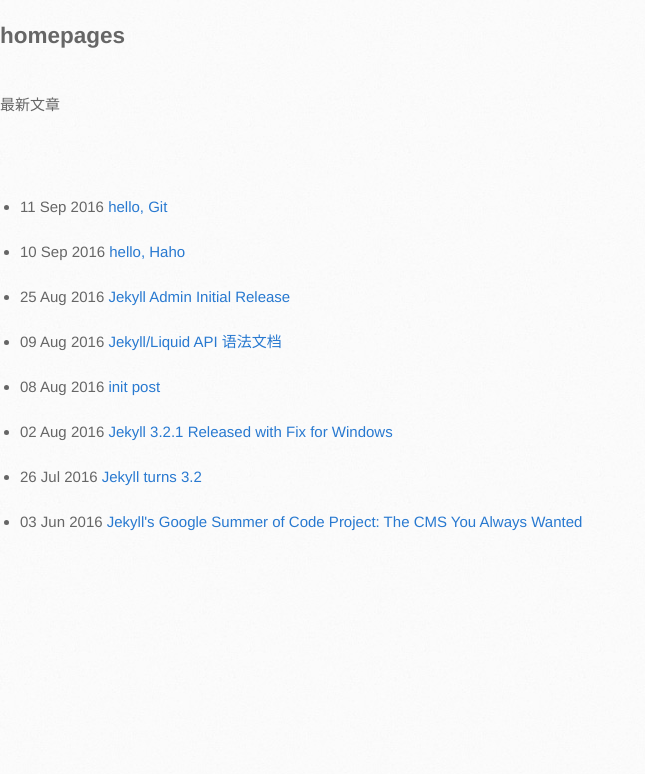
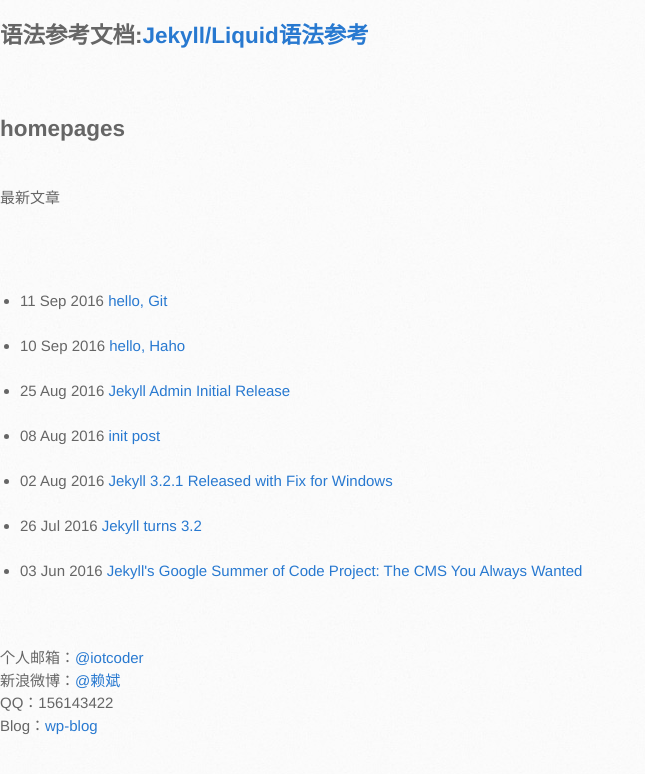
Before and after one commit to binbin666/binbin666.github.io, a Jekyll site: the page built from index.html, in a window 1280 px wide. Shown: the top 774 px of the page, without its empty margins (0-645 px from the left). Built offline with Jekyll 4.4.1, drawn with Linux system fonts in a browser that asks for light colours.

Commit message:
post upload 7.3

```diff
--- a/index.html
+++ b/index.html
@@ -2,7 +2,8 @@
 layout: default
 title: homepages
 ---
-
+<h2>语法参考文档:<a href="/2016-08-09-Jekyll-Liquid-doc.html">Jekyll/Liquid语法参考</a></h2>
+<br>
 <h2>{{ page.title }}</h2>
 　　<p>最新文章</p>
 　　<ul>
@@ -10,3 +11,11 @@
 　　　　　　<li>{{ post.date | date_to_string }} <a href="{{ site.baseurl }}{{ post.url }}">{{ post.title }}</a></li>
 　　　　{% endfor %}
 　　</ul>
+<br>
+个人邮箱：<a href="mailto:{{ site.email }}">@iotcoder</a>
+<br>
+新浪微博：<a href="http://weibo.com/echo404">@赖斌</a>
+<br>
+QQ：156143422
+<br>
+Blog：<a href="http://wp.iotor.site">wp-blog</a>
```
Also changed, not shown: 2016-08-09-Jekyll-Liquid-doc.html (renamed from _posts/2016-08-09-Jekyll-Liquid-doc.html).
